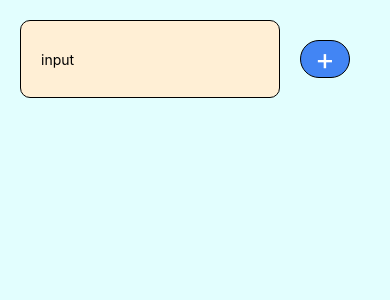
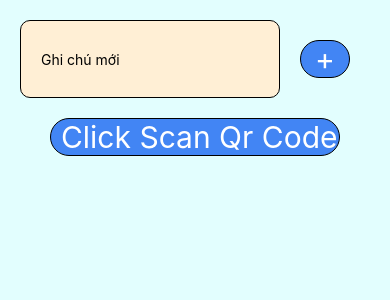
Before and after one commit to haidn1609/AwesomeProject, a React Native app: screen / in a window 390 px wide. Shown: the top 300 px of the page. Built offline with nearby package versions, Linux system fonts and the light colour scheme.

Commit message:
update qrcode
1

```diff
--- a/App.js
+++ b/App.js
@@ -1,11 +1,12 @@
 import React, { useState } from "react";
 import { StyleSheet, Text, View, ScrollView, Alert } from "react-native";
 import TileBar from "./src/module/TileBar";
-import itemModule from "./src/module/itemModule";
+import OpenQrCode from "./src/module/openQrCode";
 import ItemModule from "./src/module/itemModule";
-
+import color from "./task/color";
 export default function App() {
   const [taskList, setTaskList] = useState([]);
+
   const handlerAddTask = (task) => {
     // add task
     setTaskList([...taskList, task]);
@@ -30,6 +31,7 @@ export default function App() {
   return (
     <ScrollView style={styles.container}>
       <TileBar onAddTask={handlerAddTask}></TileBar>
+      <OpenQrCode></OpenQrCode>
       {taskList.map((item, index) => {
         return (
           <ItemModule
@@ -49,6 +51,6 @@ export default function App() {
 const styles = StyleSheet.create({
   container: {
     flex: 1,
-    backgroundColor: "#e2fefe",
+    backgroundColor: color.backgroud,
   },
 });
--- a/package.json
+++ b/package.json
@@ -10,6 +10,7 @@
   },
   "dependencies": {
     "expo": "~46.0.8",
+    "expo-barcode-scanner": "^11.4.0",
     "expo-status-bar": "~1.4.0",
     "react": "18.0.0",
     "react-native": "0.69.4",
--- a/src/module/TileBar.js
+++ b/src/module/TileBar.js
@@ -9,7 +9,7 @@ import {
 import styles from "../../task/style";
 
 const TileBar = (props) => {
-  const [task, setTask] = React.useState("");
+  const [task, setTask] = useState("");
   const onclick = () => {
     props.onAddTask(task);
     setTask('')
@@ -20,7 +20,7 @@ const TileBar = (props) => {
       <TextInput
       value={task}
         style={styles.TextBox}
-        placeholder="input"
+        placeholder="Ghi chú mới"
         caretHidden
         onChangeText={(text) => setTask(text)}
         onSubmitEditing ={onclick}
--- /dev/null
+++ b/src/module/openQrCode.js
@@ -0,0 +1,20 @@
+import { View, Text, TouchableOpacity, StyleSheet } from "react-native";
+import React, { useEffect, useState } from "react";
+import styles from "../../task/style";
+import { BarCodeScanner } from "expo-barcode-scanner";
+
+const OpenQrCode = () => {
+
+  return (
+    <View>
+      <TouchableOpacity
+        style={styles.buttonQr}
+        onPress={()=>{alert("cLICK")}}
+      >
+        <Text style={styles.instructions}> Click Scan Qr Code</Text>
+      </TouchableOpacity>
+    </View>
+  );
+};
+
+export default OpenQrCode;
--- /dev/null
+++ b/task/color.js
@@ -0,0 +1,7 @@
+export default{
+    backgroud: "#e2fefe",
+    textBox: "#FFEFD5",
+    button: "#4285f4",
+    instructions: "white"
+
+}
--- a/task/style.js
+++ b/task/style.js
@@ -1,5 +1,5 @@
 import { StyleSheet } from "react-native";
-
+import color from "./color";
 const styles = StyleSheet.create({
     //tileBar
     containerTitleBar: {
@@ -10,7 +10,7 @@ const styles = StyleSheet.create({
       TextBox:{
         flex:4,
         padding: 20,
-        backgroundColor: "#FFEFD5",
+        backgroundColor: color.textBox,
         borderWidth: 1,
         borderColor: "black",
         borderRadius: 10,
@@ -23,7 +23,7 @@ const styles = StyleSheet.create({
       item: {
         margin: 15,
         padding: 10,
-        backgroundColor: "white",
+        backgroundColor: color.instructions,
         borderWidth: 1,
         borderColor: "black",
         borderRadius: 10,
@@ -55,19 +55,34 @@ const styles = StyleSheet.create({
       },
       instructions: {
         textAlign: "center",
-        color: "white",
+        color: color.instructions,
         fontSize:30
       },
       button :{
         flex:1,
         width:50,
         height:50,
-        backgroundColor: "#4285f4",
+        backgroundColor: color.button,
         borderColor: "black",
         borderWidth: 1,
         borderRadius:1000,
         justifyContent:"center",
         alignItems:"center"
-      }
+      },
+      buttonQr :{
+        flex:1,
+        marginHorizontal: 50,
+        height:50,
+        backgroundColor: color.button,
+        borderColor: "black",
+        borderWidth: 1,
+        borderRadius:1000,
+        justifyContent:"center",
+        alignItems:"center"
+      },container: {
+        flex: 1,
+        flexDirection: 'column',
+        justifyContent: 'center',
+      },
 })
 export default styles;
```
Also changed, not shown: 1 other file (tests, documents, lock files or other folders).
